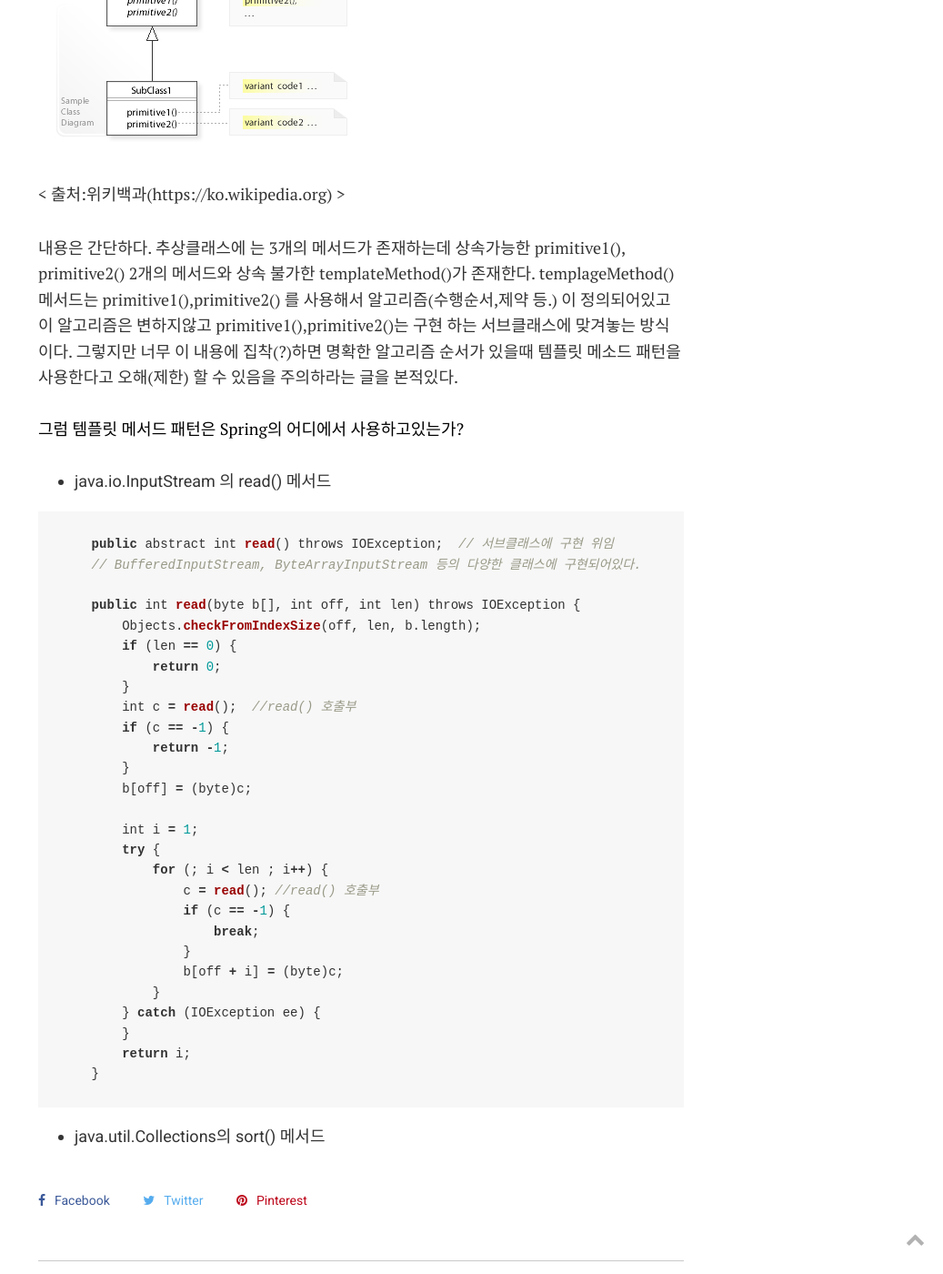
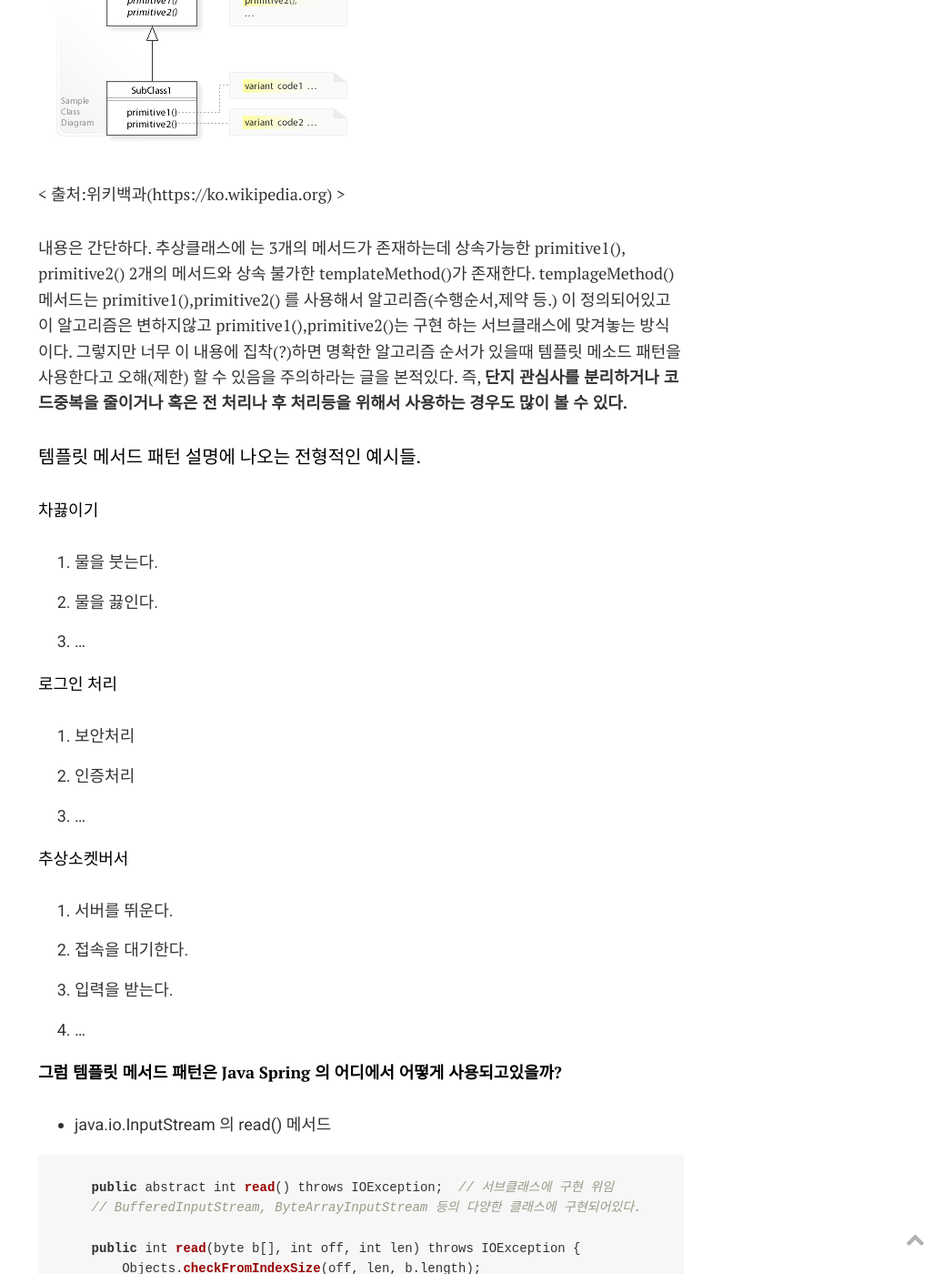
Before and after one commit to jephyros/jephyros.github.io, a Jekyll site: the page built from _posts/2020-01-28-design-pattern-templete.markdown, in a window 1280 px wide and 1400 px high, scrolled down 1448 px. Shown: the whole window at 91% size, without its empty margins (243-1280 px from the left). Built offline with Jekyll 4.4.1, drawn with Linux system fonts in a browser that asks for light colours; comment, search, counter and statistics services are not loaded; some of the changed text lies outside the part shown.

Commit message:
템플릿 2

```diff
--- a/_config.yml
+++ b/_config.yml
@@ -10,9 +10,9 @@ hero-title: Welcome to Jephyros
 hero-description: A Responsive Jekyll Blog Theme. Theme suitable for any kind of creators.
 
 # Author - Creator
-author-name: Choi InSeok
+author-name: InSeok
 author-image: 10.jpg
-about-author: My name is ChoiInSeok. I'm a programer. I
+about-author: My name is InSeok. I'm a programer. I'm hmm..
 author-email: kr.chis@gmail.com
 author-twitter: https://twitter.com/
 author-facebook: https://twitter.com/
--- a/_posts/2020-01-28-design-pattern-templete.markdown
+++ b/_posts/2020-01-28-design-pattern-templete.markdown
@@ -23,8 +23,26 @@ tags: [Design Pattern, 디자인패턴, Java,Template Method Pattern]
 
 내용은 간단하다. 추상클래스에 는 3개의 메서드가 존재하는데 상속가능한 primitive1(), primitive2() 2개의 메서드와 상속 불가한 templateMethod()가 존재한다.
 templageMethod()메서드는 primitive1(),primitive2() 를 사용해서 알고리즘(수행순서,제약 등.) 이 정의되어있고 이 알고리즘은 변하지않고 primitive1(),primitive2()는 구현 하는 서브클래스에 맞겨놓는 방식이다. 그렇지만 너무 이 내용에 집착(?)하면 명확한 알고리즘 순서가 있을때 템플릿 메소드 패턴을 사용한다고 오해(제한) 할 수 있음을 주의하라는 글을 본적있다.
+즉, <strong> 단지 관심사를 분리하거나 코드중복을 줄이거나 혹은 전 처리나 후 처리등을 위해서 사용하는 경우도 많이 볼 수 있다.</strong>
+#### 템플릿 메서드 패턴 설명에 나오는 전형적인 예시들.
+##### 차끓이기
+1. 물을 붓는다.
+2. 물을 끓인다.
+3. ...
 
-##### 그럼 템플릿 메서드 패턴은 Spring의 어디에서 사용하고있는가?
+##### 로그인 처리
+1. 보안처리
+2. 인증처리
+3. ...
+
+##### 추상소켓버서
+1. 서버를 뛰운다.
+2. 접속을 대기한다.
+3. 입력을 받는다.
+4. ...
+
+
+##### <Strong> 그럼 템플릿 메서드 패턴은 Java Spring 의 어디에서 어떻게 사용되고있을까?</Strong>
 * java.io.InputStream 의 read() 메서드
 {% highlight js %}
     public abstract int read() throws IOException;  // 서브클래스에 구현 위임
```
